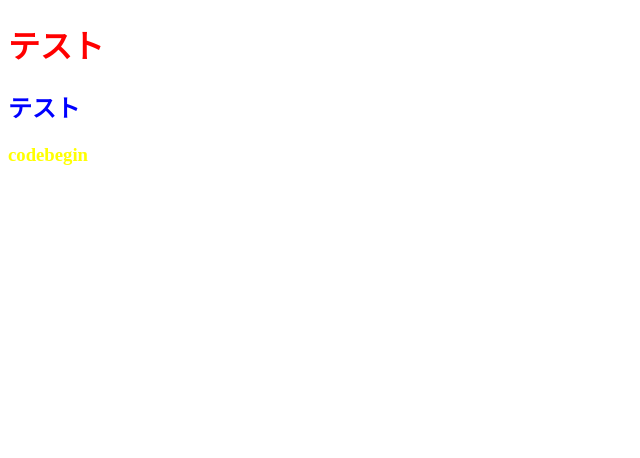
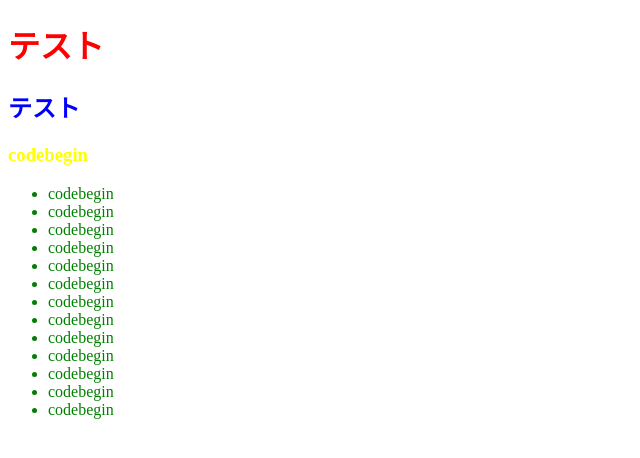
Before and after one commit to daisuke2549/git_practice, a plain HTML site: page index.html in a window 1280 px wide. Shown: the whole page, without its empty margins (0-640 px from the left). Drawn offline with Linux system fonts and the light colour scheme.

Commit message:
リストを追加

```diff
--- a/index.html
+++ b/index.html
@@ -11,6 +11,20 @@
   <h1>テスト</h1>
   <h2>テスト</h2>
   <h3>codebegin</h3>
+<ul>
+  <li>codebegin</li>
+  <li>codebegin</li>  <li>codebegin</li>  <li>codebegin</li>
+  <li>codebegin</li>
+  <li>codebegin</li>
+  <li>codebegin</li>
+  <li>codebegin</li>  <li>codebegin</li>
+
+  <li>codebegin</li>
+  <li>codebegin</li>
+  <li>codebegin</li>
+  <li>codebegin</li>
+</ul>
+
 <script src="main.js"></script>
 </body>
 </html>
--- a/styles.css
+++ b/styles.css
@@ -8,3 +8,6 @@ h2{
 h3{
   color:yellow;
 }
+li{
+  color:green;
+}
```
